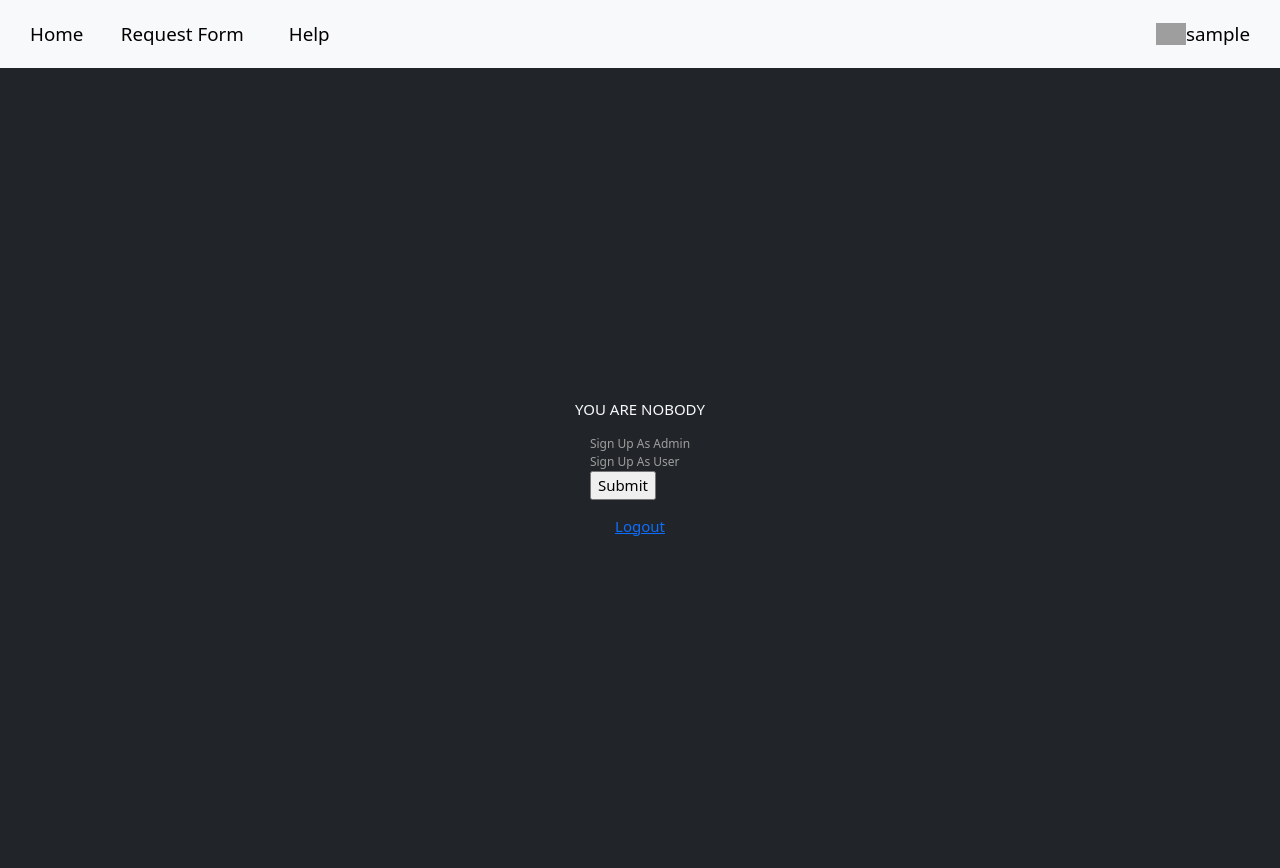
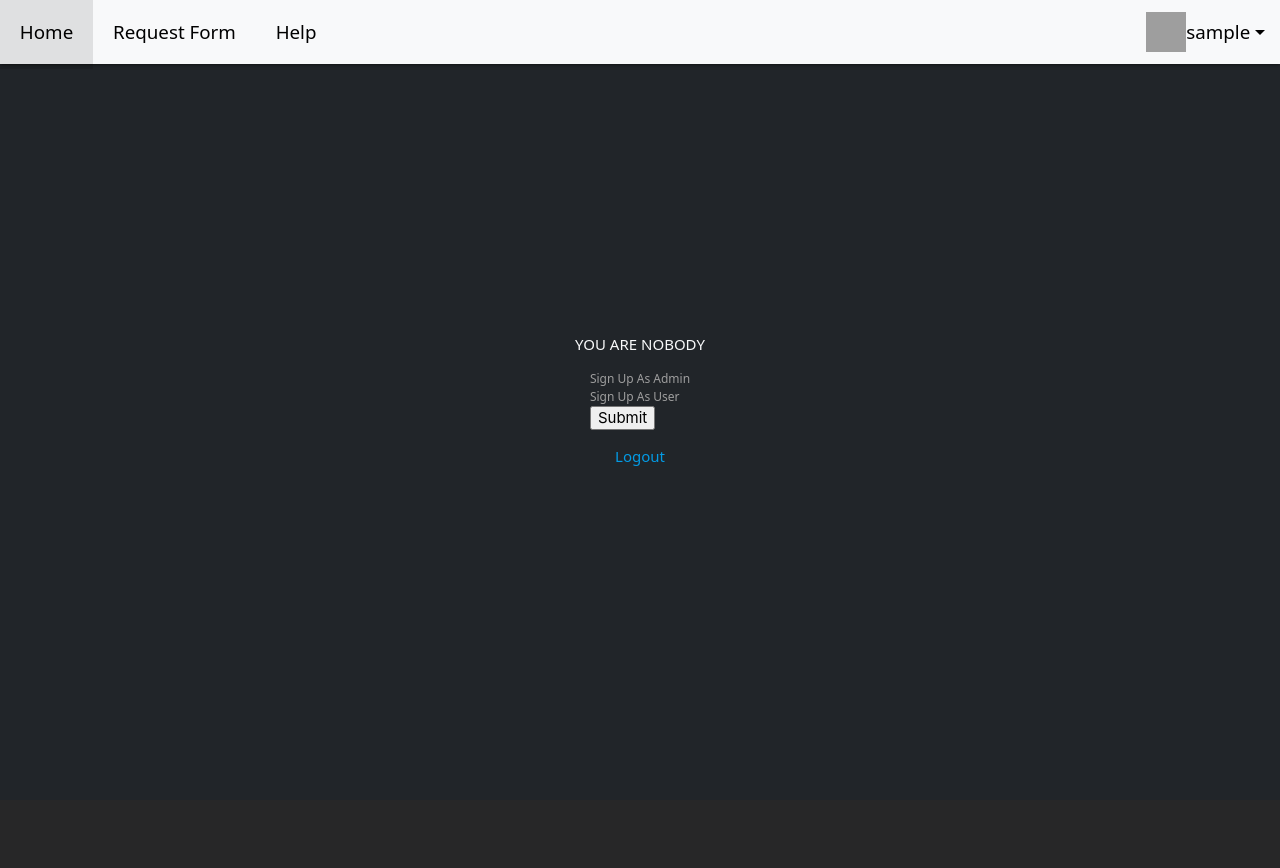
Before and after one commit to scottrmattix/transfer-guide, a Django app: page / in a window 1280 px wide. After the commit the page ends 466 px from the top, so only its background shows below. Run offline with Django 4.2, Linux system fonts and the light colour scheme; the visitor is signed in with stand-in values (Sample User, id 1); some libraries are stand-ins or nearby versions; grey boxes are pictures that could not be loaded.

```diff
--- a/templates/index.html
+++ b/templates/index.html
@@ -1,5 +1,4 @@
 {% load socialaccount %}
-
 
 <link href="https://cdn.jsdelivr.net/npm/bootstrap@5.3.0-alpha1/dist/css/bootstrap.min.css" rel="stylesheet" integrity="sha384-GLhlTQ8iRABdZLl6O3oVMWSktQOp6b7In1Zl3/Jr59b6EGGoI1aFkw7cmDA6j6gD" crossorigin="anonymous">
 <script src="https://cdn.jsdelivr.net/npm/bootstrap@5.3.0-alpha1/dist/js/bootstrap.bundle.min.js" integrity="sha384-w76AqPfDkMBDXo30jS1Sgez6pr3x5MlQ1ZAGC+nuZB+EYdgRZgiwxhTBTkF7CXvN" crossorigin="anonymous"></script>
@@ -8,27 +7,29 @@
 <link rel="stylesheet" href="https://cdnjs.cloudflare.com/ajax/libs/materialize/1.0.0-beta/css/materialize.min.css">
 <script src="https://cdnjs.cloudflare.com/ajax/libs/materialize/1.0.0-beta/js/materialize.min.js"></script>
 
-<link rel="stylesheet" type="text/css" href="css/bootstrap.min.css">
-<link rel="stylesheet" type="text/css" href="css/custom.css">
-
-
 <html>
-	<body class="min-vh-100 bg-dark d-flex flex-column align-items-center" id="hg">
+	<body class="min-vh-100 bg-dark d-flex flex-column align-items-center">
 
 		{% if user.is_authenticated%}
-		<header class="navbar bg-light w-100 h-auto">
-			<ul class="h-100 mx-lg-4 d-flex align-items-center">
-				<a href="#" class="navbar-brand px-2">Home</a>
-				<a href="#" class="navbar-brand px-3">Request Form</a>
-				<a href="#" class="navbar-brand px-3">Help
+		<nav class="navbar bg-light w-100 fixed-top d-flex">
+			<ul class="h-100 d-flex align-items-center">
+				<a href="#" class="navbar-brand mx-0"> &nbsp;Home&nbsp; </a>
+				<a href="#" class="navbar-brand mx-0"> &nbsp;Request Form&nbsp; </a>
+				<a href="#" class="navbar-brand mx-0"> &nbsp;Help&nbsp; </a>
+			</ul>
+			<ul class="h-100 d-flex align-items-center dropdown">
+				<a class="navbar-brand d-flex flex-row align-items-center mx-0 dropdown-toggle" data-bs-toggle="dropdown">
+					<img width="40px" height="40px" href="#"
+						src="https://upload.wikimedia.org/wikipedia/commons/9/99/Sample_User_Icon.png"> {{ user.username }}
+					<div class="dropdown-menu">
+						<a class="dropdown-item" href="#">Action</a>
+						<a class="dropdown-item" href="#">Another action</a>
+						<div class="dropdown-divider"></div>
+						<a class="dropdown-item" href="#">Log Out</a>
+					</div>
 				</a>
 			</ul>
-			<ul class="h-100 d-flex align-items-center mx-3">
-				<img width="30px"
-					src="https://upload.wikimedia.org/wikipedia/commons/9/99/Sample_User_Icon.png">
-				<a href="#" class="navbar-brand">{{ user.username }}</a>
-			</ul>
-		</header>
+		</nav>
 		{% endif %}
 
 		<div class="min-vh-100 d-flex flex-column align-items-center justify-content-center text-light">
@@ -51,7 +52,6 @@
 				<a href="{% url 'logout' %}">Logout</a>
 			{% else %}
 				<h1 class="text-light">Welcome to the UVA Transfer Guide</h1>
-					<!-- <a href="{% provider_login_url 'google' %}" class="g-signin2">GOOGLE LOGIN</a><br> -->
 					<div>
 						<a class="oauth-container btn white black-text m-3 h-15" href="{% provider_login_url 'google' %}" style="text-transform:none">
 							<div class="left">
```
